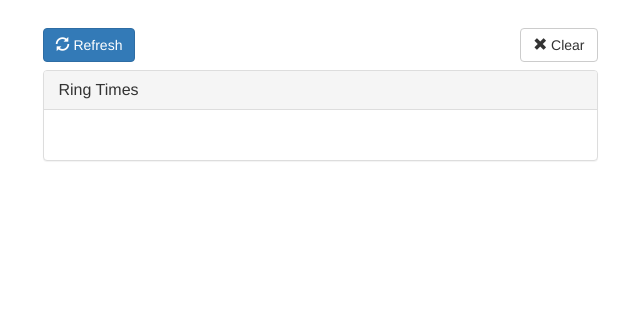
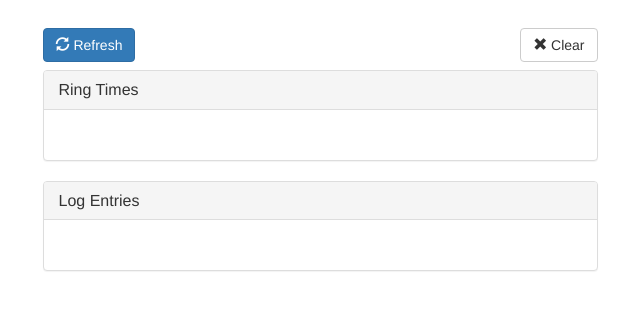
Before and after one commit to stlehmann/bellwatcher, a Flask app: page / in a window 1280 px wide. Shown: the part 52-362 px from the top of the page, without its empty margins (320-960 px from the left). Run offline with Flask 2, Linux system fonts and the light colour scheme; data that the repository does not hold is empty; parts of the project's set-up code (start-up, migrations or seed data) failed here and were passed over; some libraries are stand-ins or nearby versions.

Commit message:
Add logger

```diff
--- a/app.py
+++ b/app.py
@@ -11,20 +11,33 @@ app = Flask(__name__)
 app.config['TEMPLATES_AUTO_RELOAD'] = True
 bootstrap = Bootstrap(app)
 db = TinyDB('db.json')
+ring_table = db.table('rings')
+log_table = db.table('logs')
 
 
 @app.route('/')
 def index():
-    rings = reversed([x for x in db.all()])
-    return render_template('index.html', rings=rings)
+    rings = reversed([x for x in ring_table.all()])
+    logs = reversed([x for x in log_table.all()])
+    return render_template('index.html', rings=rings, log=logs)
 
 
 @app.route('/api/add', methods=['POST'])
 def add_data():
     json_data = json.loads(request.data.decode('utf-8'))
-    db.insert({
+    ring_table.insert({
         'datetime': arrow.now().format('DD.MM.YYYY HH:mm:ss'),
         'count': json_data['count']
+    })
+    return 'ok'
+
+
+@app.route('/api/log', methods=['POST'])
+def log():
+    json_data = json.loads(request.data.decode('utf-8'))
+    log_table.insert({
+        'datetime': arrow.now().format('DD.MM.YYYY HH:mm:ss'),
+        'message': json_data['message']
     })
     return 'ok'
 
--- a/esp8266/main.py
+++ b/esp8266/main.py
@@ -39,7 +39,7 @@ class TON:
             if self.t0 is None:
                 self.t0 = time.ticks_ms()
             else:
-                self.out = time.ticks_ms() - self.t0 >= (self.seconds * 1000.0)
+                self.out = abs(time.ticks_ms() - self.t0) >= (self.seconds * 1000.0)
         else:
             self.t0 = None
         return self.out
--- a/templates/index.html
+++ b/templates/index.html
@@ -83,6 +83,29 @@
       </div>
     </div>
   </div>
+  <div class="row">
+    <div class="col-md-6 col-md-offset-3 cols-xs-12">
+      <div class="panel panel-default">
+        <div class="panel-heading">
+          <h3 class="panel-title">Log Entries</h3>
+        </div>
+        <div class="panel-body">
+          <table class="table table-striped">
+            {% for log in logs %}
+            <tr>
+              <td>
+                {{ log.datetime }}
+              </td>
+              <td>
+                {{ log.message }}
+              </td>
+            </tr>
+            {% endfor %}
+          </table>
+        </div>
+      </div>
+    </div>
+  </div>
 </div>
 
 <div class="modal fade" id="modal-clear">
```
